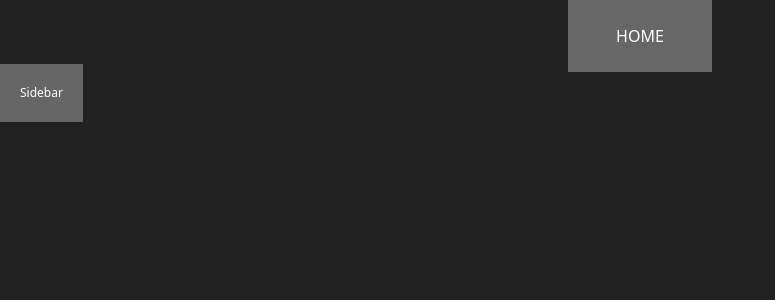
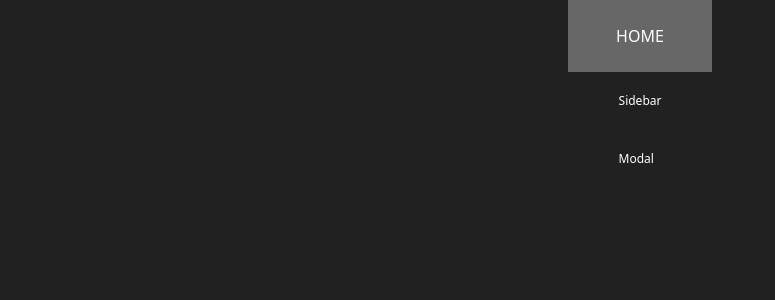
Before and after one commit to Flatcebo/Web-first, a Next.js app: page /Parts in a window 1280 px wide. Shown: the top 300 px of the page, without its empty margins (0-775 px from the left). Built offline with nearby package versions, Linux system fonts and the light colour scheme.

Commit message:
Parts - Modal

```diff
--- a/app/FullPageScroll/page.tsx
+++ b/app/FullPageScroll/page.tsx
@@ -139,7 +139,14 @@ export default function Page() {
         handlePointClick={handlePointClick}
       />
 
-      <Sidebar openContentName="Sidebar" closedContentName="Closed" />
+      <Sidebar
+        openContentName="Sidebar"
+        closedContentName="Closed"
+        onButtonStyle="fixed top-16 z-50 bg-[#ffffff50]"
+        offButtonStyle="fixed h-screen top-16 z-50 bg-[#ffffff50]"
+        onButtonTextStyle="text-[12px] text-[white] p-5 hover:text-[#00000072] hover:bg-[#9a9a9a76]"
+        offButtonTextStyle="text-[12px] text-[white] hover:text-[#00000072]"
+      />
 
       {/* <main className="relative"> */}
       {pageObjArray.map((item, index) => {
@@ -164,7 +171,7 @@ export default function Page() {
         );
       })}
 
-      <div className="flex flex-col space-y-2 fixed top-96 right-10 z-10">
+      <div className="flex flex-col space-y-2 fixed h-[100vh] top-[0%] right-[2%] justify-center items-center  z-10">
         <Buttons
           pageObjArray={pageObjArray}
           currentPageNum={currentPageNum}
--- a/app/Parts/page.tsx
+++ b/app/Parts/page.tsx
@@ -1,11 +1,12 @@
 "use client";
 
+import Modal from "@/components/Modal";
 import Sidebar from "@/components/Sidebar";
 import Link from "next/link";
 
 export default function Page() {
   return (
-    <div>
+    <div className="w-[100vw] h-[100vh]">
       <div className="">
         <div className="flex justify-center items-center text-center ">
           <Link
@@ -15,9 +16,25 @@ export default function Page() {
             HOME
           </Link>
         </div>
-        {/* <h1 className="text-[white]">Sidebar</h1> */}
       </div>
-      <Sidebar openContentName="Sidebar" closedContentName="Closed" />
+      <div className="flex justify-center items-center">
+        <div>
+          <Sidebar
+            openContentName="Sidebar"
+            closedContentName="Close"
+            onButtonStyle="z-50"
+            offButtonStyle="fixed h-[80vh] left-[30%] z-50 bg-[#ffffff50]"
+            onButtonTextStyle="text-[12px] text-[white] px-10 py-5 hover:text-[#00000072] hover:bg-[#9a9a9a76]"
+            offButtonTextStyle="text-[12px] text-[white] hover:text-[#00000072]"
+          />
+          <Modal
+            onButtonStyle="text-[12px] text-[white] px-10 py-5 hover:text-[#00000072] hover:bg-[#9a9a9a76]"
+            offButtonStyle="text-[12px] text-[white] hover:text-[#00000072] right-0"
+          />
+        </div>
+      </div>
     </div>
   );
 }
+
+// Sidebar buttonStyle = bg-[#ffffff50]
--- a/app/page.tsx
+++ b/app/page.tsx
@@ -5,16 +5,16 @@ export default function Home() {
     <div className="w-full h-full">
       <h1>Github branch 관리</h1>
       <div>https://cosmosproject.tistory.com/271</div>
-      <div className="flex flex-col justify-center items-center text-center">
+      <div className="flex flex-col justify-center items-center text-center text-[16px]">
         <Link
           href="/FullPageScroll"
-          className="w-[20vw] bg-[#ffffff3f] text-[white] p-10  hover:text-[#00000072] hover:bg-[#9a9a9a76]"
+          className="w-[20vw] h-[10vh] bg-[#ffffff3f] text-[white] py-10 hover:text-[#00000072] hover:bg-[#9a9a9a76] sm:text-[0.8em] md:text-[1em] lg:text-[1em] xl:text-[1em]"
         >
           Fullpage Web
         </Link>
         <Link
           href="/Parts"
-          className="w-[20vw] bg-[#ffffff3f] text-[white] p-10 hover:text-[#00000072] hover:bg-[#9a9a9a76]"
+          className="w-[20vw] bg-[#ffffff3f] text-[white] py-10 hover:text-[#00000072] hover:bg-[#9a9a9a76] sm:text-[0.8em] md:text-[1em] lg:text-[1em] xl:text-[1em]"
         >
           Parts
         </Link>
--- /dev/null
+++ b/components/Modal.tsx
@@ -0,0 +1,44 @@
+"use client";
+
+import { useState } from "react";
+
+interface IModalProps {
+  onButtonStyle?: string;
+  offButtonStyle?: string;
+}
+
+export default function Modal(props: IModalProps) {
+  const [onModal, setOnModal] = useState<boolean>(false);
+  return (
+    <div>
+      {onModal ? (
+        <div className="w-full h-full items-center justify-center flex">
+          <div className="fixed top-[15%] w-[80vw] h-[70vh] bg-[#ffffff50] outline">
+            <form></form>
+            <div className="flex justify-end items-end">
+              <button
+                className={props.offButtonStyle}
+                onClick={() => {
+                  setOnModal(false);
+                }}
+              >
+                Close
+              </button>
+            </div>
+          </div>
+        </div>
+      ) : (
+        <div>
+          <button
+            className={props.onButtonStyle}
+            onClick={() => {
+              setOnModal(true);
+            }}
+          >
+            Modal
+          </button>
+        </div>
+      )}
+    </div>
+  );
+}
--- a/components/Sidebar.tsx
+++ b/components/Sidebar.tsx
@@ -5,7 +5,10 @@ import { useState } from "react";
 interface ISidebarProps {
   openContentName: string;
   closedContentName: string;
-  buttonTextStyle?: string;
+  onButtonTextStyle?: string;
+  offButtonTextStyle?: string;
+  onButtonStyle?: string;
+  offButtonStyle?: string;
 }
 
 // map 함수를 사용해서 헤더 버튼처럼 배열하나 만들어서 이름 및 성능에 관한 세팅하고 useState의 사용을 최소화 함.
@@ -16,11 +19,11 @@ export default function Sidebar(props: ISidebarProps) {
     <div className="">
       {sideOn ? (
         <div>
-          <aside className="fixed h-screen top-16 z-50 bg-[#ffffff50]">
+          <aside className={`${props.offButtonStyle}`}>
             <div className="flex flex-col p-7">
               <div className="flex top-0 mb-3 justify-end">
                 <button
-                  className={`text-[12px] text-[white] hover:text-[#00000072] ${props.buttonTextStyle}`}
+                  className={`${props.offButtonTextStyle}`}
                   onClick={() => {
                     setSideOff(false);
                   }}
@@ -50,11 +53,11 @@ export default function Sidebar(props: ISidebarProps) {
         </div>
       ) : (
         <div>
-          <aside className="fixed top-16 z-50 bg-[#ffffff50]">
+          <aside className={`${props.onButtonStyle}`}>
             <div className="flex">
               <div className="">
                 <button
-                  className={`text-[12px] text-[white] p-5 hover:text-[#00000072] hover:bg-[#9a9a9a76] ${props.buttonTextStyle}`}
+                  className={`${props.onButtonTextStyle}`}
                   onClick={() => {
                     setSideOff(true);
                   }}
```
